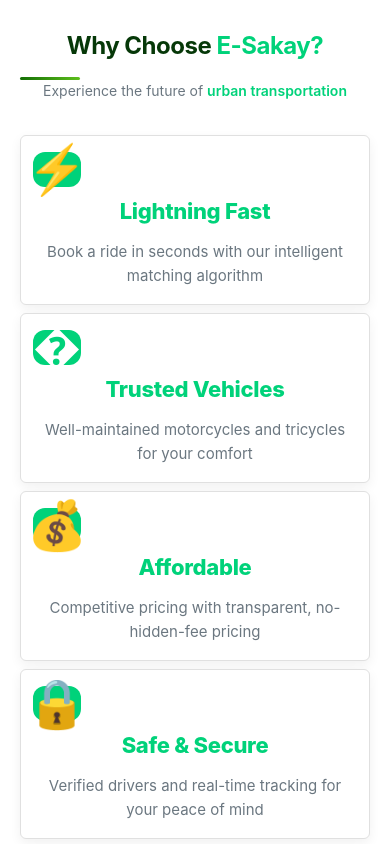
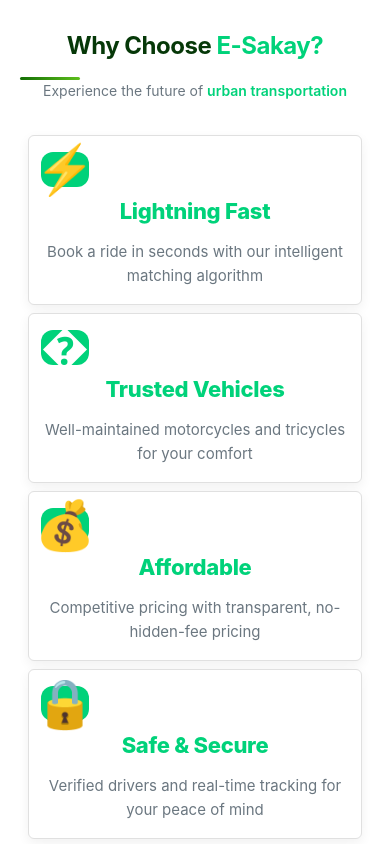
Before and after one commit to Yayan0421/E-Sakay, a React (Vite) app: page / in a window 390 px wide. Shown: the part 920-1764 px from the top of the page. Built offline with nearby package versions, Linux system fonts and the light colour scheme; no server answers.

Commit message:
fix: center mobile content and improve alignment for How It Works and Why Ride With Us sections

```diff
--- a/src/components/frontpage/about1.jsx
+++ b/src/components/frontpage/about1.jsx
@@ -2,8 +2,8 @@
 
 const About1 = () => {
   return (
-    <section className="w-full px-3 sm:px-6 lg:px-8 py-8 sm:py-12 md:py-16 lg:py-20 bg-linear-to-b from-white to-gray-50" id="how-it-works">
-      <div className="max-w-6xl mx-auto">
+    <section className="w-full px-3 sm:px-6 lg:px-8 py-8 sm:py-12 md:py-16 lg:py-20 bg-linear-to-b from-white to-gray-50 flex justify-center" id="how-it-works">
+      <div className="max-w-6xl mx-auto w-full">
         {/* Section Header - Optimized for mobile */}
         <div className="text-center mb-8 sm:mb-12 md:mb-16">
           <div className="inline-block px-3 py-1.5 bg-blue-100 rounded-full mb-3 sm:mb-4">
--- a/src/styles/maindashboard3.css
+++ b/src/styles/maindashboard3.css
@@ -12,6 +12,7 @@
 .why-ride-section {
   margin-top: 50px;
   margin-left: 300px;
+  margin-right: auto;
   transition: margin-left 180ms ease;
   min-height: auto;
   padding: 2rem 0;
@@ -24,6 +25,8 @@
 .why-ride-container {
   padding: 2.5rem 4rem;
   text-align: center;
+  margin: 0 auto;
+  width: 100%;
 }
 
 .why-ride-title {
@@ -123,12 +126,16 @@
 @media (max-width: 767px) {
   .why-ride-section {
     margin-left: 0;
+    margin-right: 0;
     padding: 1.5rem 0;
     margin-top: 2rem;
+    width: 100%;
   }
 
   .why-ride-container {
     padding: 1.5rem 0.75rem;
+    margin: 0 auto;
+    width: 100%;
   }
 
   .why-ride-title {
@@ -146,11 +153,13 @@
     grid-template-columns: 1fr;
     gap: 0.75rem;
     margin-top: 1rem;
+    padding: 0 0.75rem;
   }
 
   .feature-card {
     padding: 1.5rem 1rem;
     border-radius: 6px;
+    margin: 0 auto;
   }
 
   .feature-icon {
@@ -172,12 +181,16 @@
 @media (max-width: 479px) {
   .why-ride-section {
     margin-left: 0;
+    margin-right: 0;
     padding: 1rem 0;
     margin-top: 1.5rem;
+    width: 100%;
   }
 
   .why-ride-container {
     padding: 1rem 0.5rem;
+    margin: 0 auto;
+    width: 100%;
   }
 
   .why-ride-title {
@@ -196,11 +209,14 @@
     grid-template-columns: 1fr;
     gap: 0.5rem;
     margin-top: 0.75rem;
+    padding: 0 0.5rem;
   }
 
   .feature-card {
     padding: 1rem 0.75rem;
     border-radius: 6px;
+    margin: 0 auto;
+    max-width: 100%;
   }
 
   .feature-icon {
```
